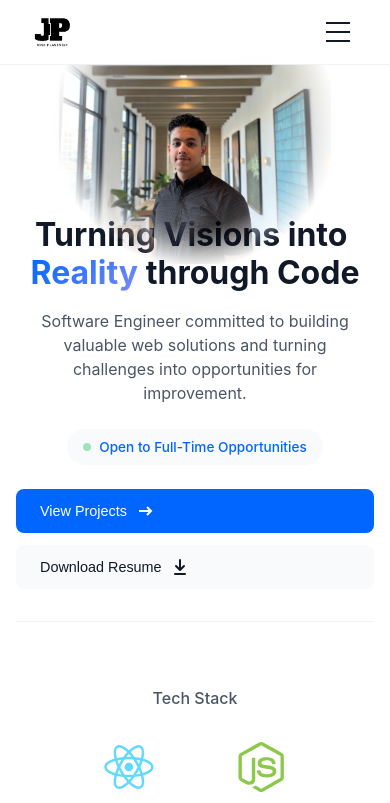
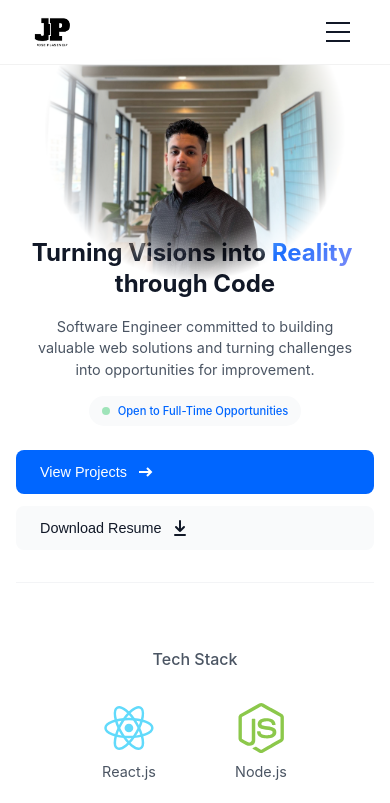
Before and after one commit to Josejpd3/plasencia.dev, a Next.js app: page / in a window 390 px wide. Shown: the top 803 px of the page. Built offline with nearby package versions, Linux system fonts and the light colour scheme.

Commit message:
style: Update Hero component styles for responsiveness and improved layout

```diff
--- a/src/app/components/Hero/Hero.css
+++ b/src/app/components/Hero/Hero.css
@@ -191,9 +191,10 @@ h1.hero-title {
     }
 
     .portrait {
-      width: 300px;
-      height: 200px;
-      min-width: 300px;
+      width: 80vw;
+      max-width: 500px;
+      height: auto;
+      min-width: 250px;
       position: relative;
     }
 
@@ -231,4 +232,33 @@ h1.hero-title {
     h1.hero-title {
       font-size: 2rem;
     }
+
+    .portrait {
+      width: 90vw;
+      max-width: 400px;
+      min-width: 200px;
+    }
 }
+
+@media (max-width: 475px) {
+    h1.hero-title {
+      font-size: 1.5rem;
+      line-height: 1.3;
+    }
+
+    .hero-description {
+      font-size: 0.9rem;
+      margin-bottom: 1rem;
+    }
+
+    .availability-badge {
+      padding: 0.4rem 0.8rem;
+      font-size: 0.7rem;
+    }
+
+    .portrait {
+      width: 95vw;
+      max-width: 300px;
+      min-width: 180px;
+    }
+}
```
